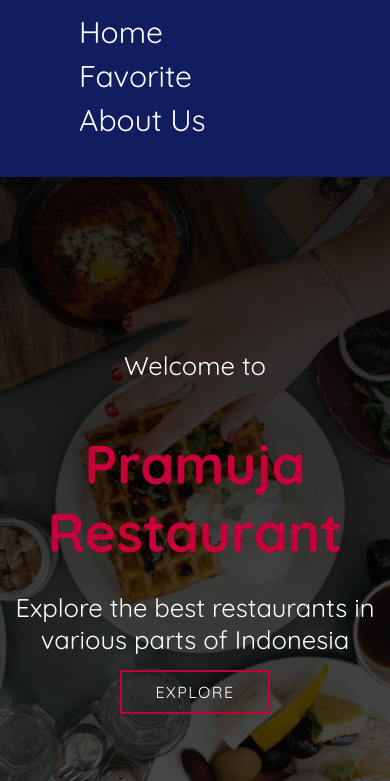
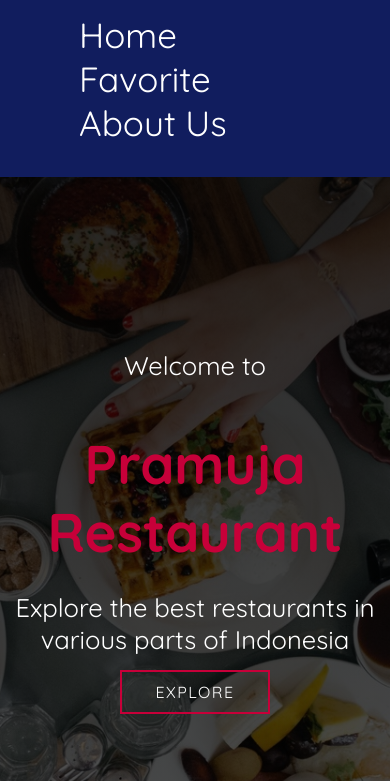
Before and after one commit to aripramuja/Restaurant-aripramuja, a website built with webpack: page src/templates/index.html in a window 390 px wide. Both pictures are taken after a click on the button 329 px from the left and 38 px from the top of the page. Shown: the part 63-844 px from the top of the page. Built offline with nearby package versions, Linux system fonts and the light colour scheme.

Commit message:
update anchor

```diff
--- a/src/styles/main.css
+++ b/src/styles/main.css
@@ -35,7 +35,7 @@ ul li {
 }
 ul li a {
   transition: all 0.3s ease 0s;
-  font-size: 30px;
+  font-size: 35px;
 }
 
 ul li a:hover {
@@ -199,9 +199,7 @@ img.restaurant-img {
   nav ul li {
     padding: 0%;
   }
-  li a {
-    font-size: 34px;
-  }
+
   .navbar-toggler {
     display: block;
   }
```
